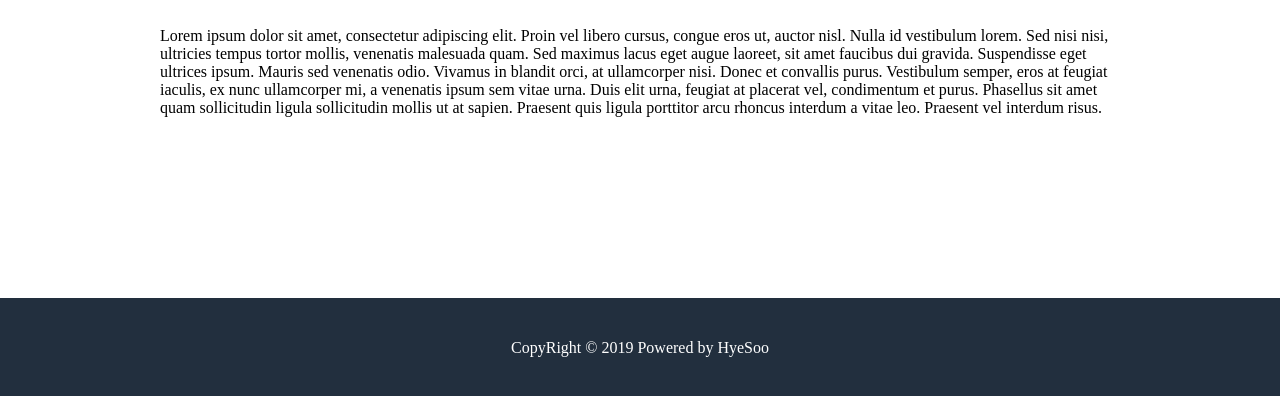
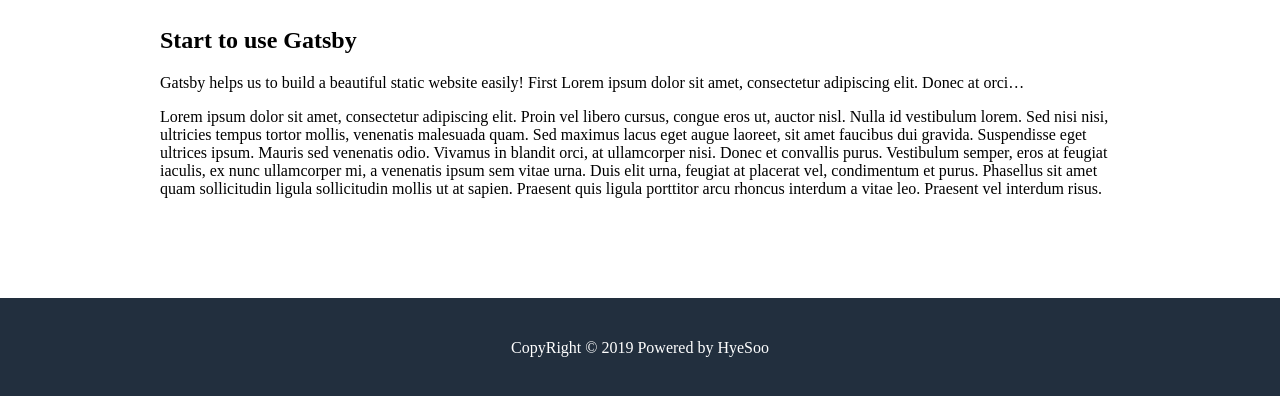
Before and after one commit to flyjwayur/HyeSoo-Blog, a Gatsby site: page / in a window 1280 px wide. Shown: the part 402-798 px from the top of the page. Built offline with nearby package versions, Linux system fonts and the light colour scheme; Gatsby itself is replaced by a stand-in of ours.

Commit message:
Transform markdown data into Json and display data by quering

```diff
--- a/gatsby-config.js
+++ b/gatsby-config.js
@@ -20,5 +20,6 @@ module.exports = {
         path: `${__dirname}/src/markdown`,
       },
     },
+    "gatsby-transformer-remark",
   ],
 }
--- a/package.json
+++ b/package.json
@@ -16,6 +16,7 @@
     "gatsby": "^2.3.32",
     "gatsby-plugin-sass": "^2.0.11",
     "gatsby-source-filesystem": "^2.0.33",
+    "gatsby-transformer-remark": "^2.3.12",
     "node-sass": "^4.12.0",
     "react": "^16.8.6",
     "react-dom": "^16.8.6"
--- a/src/pages/index.js
+++ b/src/pages/index.js
@@ -3,9 +3,19 @@ import Layout from "../components/Layout"
 import Title from "../components/Title"
 
 //data object
-export default () => (
+export default ({ data }) => (
   <Layout>
     <Title text="Welcome" title="Hei there" />
+    <p>
+      {data.allMarkdownRemark.edges.map(({ node }) => (
+        <article>
+          <div>
+            <h1>{node.frontmatter.title}</h1>
+            <div>{node.excerpt}</div>
+          </div>
+        </article>
+      ))}
+    </p>
     <p>
       Lorem ipsum dolor sit amet, consectetur adipiscing elit. Proin vel libero
       cursus, congue eros ut, auctor nisl. Nulla id vestibulum lorem. Sed nisi
@@ -21,3 +31,22 @@ export default () => (
     </p>
   </Layout>
 )
+
+export const query = graphql`
+  query {
+    allMarkdownRemark(sort: { fields: [frontmatter___date], order: DESC }) {
+      totalCount
+      edges {
+        node {
+          id
+          frontmatter {
+            title
+            image
+            date(formatString: "MMMM YYYY")
+          }
+          excerpt
+        }
+      }
+    }
+  }
+`
```
Also changed, not shown: 1 other file.
